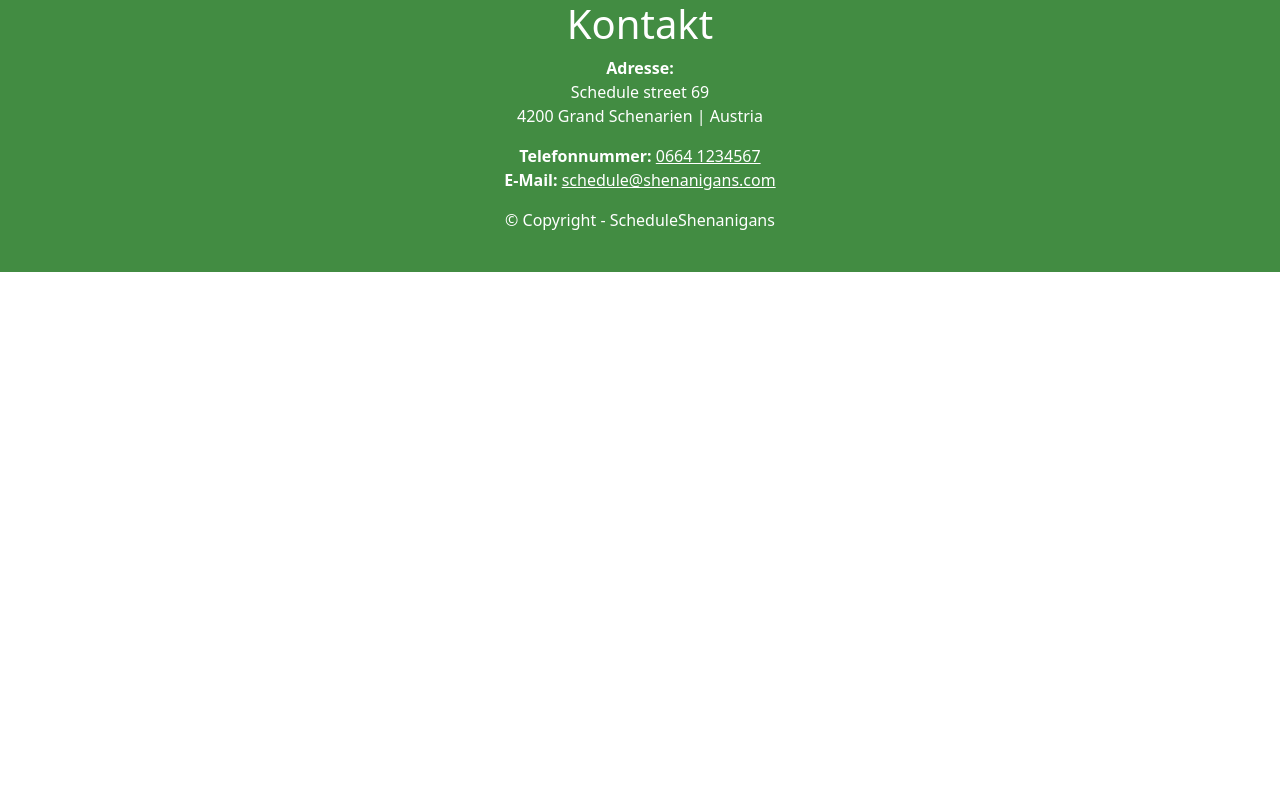
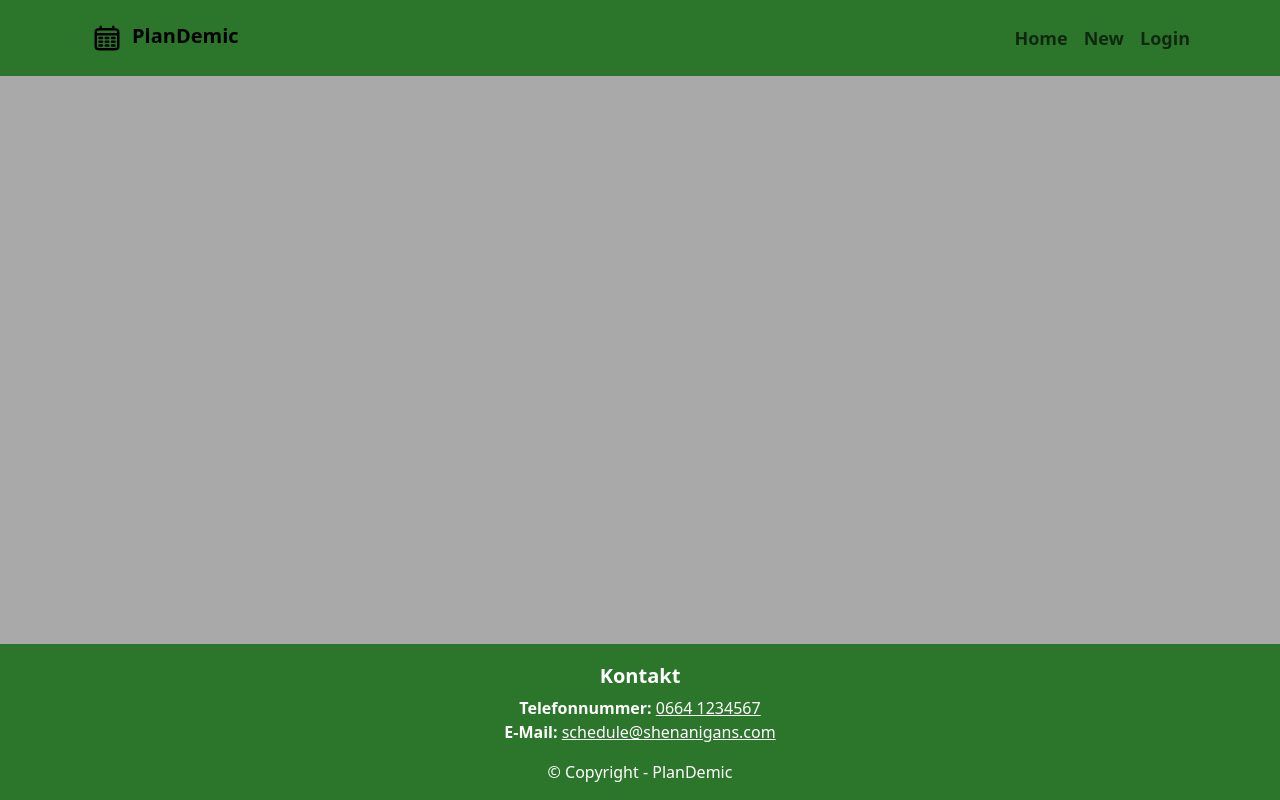
Before and after one commit to LukeStarlord349/Qodana_WebScriptingProjekt2024, a PHP site: page / in a window 1280 px wide. Run offline with PHP 8.4, Linux system fonts and the light colour scheme.

Commit message:
Erstes, grobes Desgign

```diff
--- a/frontend/css/myStyle.css
+++ b/frontend/css/myStyle.css
@@ -1,9 +1,27 @@
+/* Body styles */
+body {
+  background-color: darkgray;
+}
+
+
 /* Footer Styles */
-footer{
-    background-color: rgba(0, 100, 0, 0.74);
-    color: white;
-    text-align: center;
+footer {
+  position: fixed;
+  left: 0;
+  bottom: 0;
+  width: 100%;
+  background-color: rgba(0, 100, 0, 0.74);
+  color: white;
+  text-align: center;
+  padding-top: 20px;
+  margin-top: 50px;
 }
+
+#contactHeader {
+  font-size: 20px;
+  font-weight: bold;
+}
+
 a.foot-link:link, a.foot-link:visited {
     color: white;
   }
@@ -11,4 +29,37 @@ a.foot-link:link, a.foot-link:visited {
 a.foot-link:hover {
     color: black;
   }
+
+/* Navbar styles */
+
+#logo {
+    width: 30px;
+    height: 30px;
+    margin: 10px;
 }
+
+.navbar {
+  background-color: rgba(0, 100, 0, 0.74);
+  font-size: 18px;
+  font-weight: bold;
+}
+
+a:active {
+  color: white;
+}
+
+  /*
+.popup {
+  position: fixed;
+  top: 50%;
+  left: 50%;
+  transform: translate(-50%, -50%);
+  box-shadow: 1px 1px 3px black;
+  background: #2c3e50;
+  border-radius: 5px;
+  margin: 10px;
+  display: none;
+  z-index: 7;
+  padding: 25px;
+}
+*/
--- a/frontend/index.html
+++ /dev/null
@@ -1,33 +0,0 @@
-<!doctype html>
-<html lang="en">
-<head>
-    <meta charset="UTF-8">
-    <meta name="viewport"
-          content="width=device-width, user-scalable=no, initial-scale=1.0, maximum-scale=1.0, minimum-scale=1.0">
-    <meta http-equiv="X-UA-Compatible" content="ie=edge">
-    <link href="https://cdn.jsdelivr.net/npm/bootstrap@5.3.3/dist/css/bootstrap.min.css" rel="stylesheet" integrity="sha384-QWTKZyjpPEjISv5WaRU9OFeRpok6YctnYmDr5pNlyT2bRjXh0JMhjY6hW+ALEwIH" crossorigin="anonymous">
-    <link href="css/myStyle.css" rel="stylesheet">
-    <script type="text/javascript" src="https://ajax.aspnetcdn.com/ajax/jQuery/jquery-3.7.1.js"></script>
-    <script type="text/javascript" src="js/myScript.js"></script>
-    <title>ScheduleShenanigans</title>
-</head>
-
-<body>
-    <!-- Eine Liste mit den Terminen wird via JS erstellt (Jeder Termin eine eigene Bootstrap Card)-->
-
-    <!-- Einen Footer -->
-    <footer>
-        <h1>Kontakt</h1>
-        <p>
-            <strong>Adresse: </strong><br>
-            Schedule street 69<br>
-            4200 Grand Schenarien | Austria
-        </p>
-        <p><strong>Telefonnummer: </strong> <a class="foot-link" href="tel:06601234567">0664 1234567</a><br>
-        <strong>E-Mail: </strong><a class="foot-link" href="mailto:schedule@shenanigans.com">schedule@shenanigans.com</a></p>
-        <p>© Copyright - ScheduleShenanigans</p><br>
-    </footer>
-    <script src="https://cdn.jsdelivr.net/npm/bootstrap@5.3.3/dist/js/bootstrap.bundle.min.js" integrity="sha384-YvpcrYf0tY3lHB60NNkmXc5s9fDVZLESaAA55NDzOxhy9GkcIdslK1eN7N6jIeHz" crossorigin="anonymous"></script>
-</body>
-
-</html>
--- /dev/null
+++ b/frontend/index.php
@@ -0,0 +1,60 @@
+<!doctype html>
+<html lang="en">
+<head>
+    <meta charset="UTF-8">
+    <meta name="viewport"
+          content="width=device-width, user-scalable=no, initial-scale=1.0, maximum-scale=1.0, minimum-scale=1.0">
+    <meta http-equiv="X-UA-Compatible" content="ie=edge">
+    <link href="https://cdn.jsdelivr.net/npm/bootstrap@5.3.3/dist/css/bootstrap.min.css" rel="stylesheet" integrity="sha384-QWTKZyjpPEjISv5WaRU9OFeRpok6YctnYmDr5pNlyT2bRjXh0JMhjY6hW+ALEwIH" crossorigin="anonymous">
+    <link href="css/myStyle.css" rel="stylesheet">
+    <script type="text/javascript" src="https://ajax.aspnetcdn.com/ajax/jQuery/jquery-3.7.1.js"></script>
+    <script type="text/javascript" src="js/myScript.js"></script>
+    <title>PlanDemic</title>
+</head>
+
+<body>
+    <!-- Navbar -->
+    <nav class="navbar navbar-expand-lg fixed-top">
+  <div class="container">
+    <a class="navbar-brand" href="index.php">
+      <div class="logofont">
+        <img id="logo" src="img/logo.svg">PlanDemic
+      </div>
+    </a>
+    <button class="navbar-toggler" type="button" data-bs-toggle="collapse" data-bs-target="#navbarSupportedContent" aria-controls="navbarSupportedContent" aria-expanded="false" aria-label="Toggle navigation">
+      <span class="navbar-toggler-icon"></span>
+    </button>
+    <div class="collapse navbar-collapse" id="navbarSupportedContent">
+      <ul class="navbar-nav ms-auto mb-2 mb-lg-0">
+        <li class="nav-item">
+          <a class="nav-link" aria-current="page" href="index.php">Home</a>
+        </li>
+        <li class="nav-item">
+          <a class="nav-link" href="new.html">New</a>
+        </li>
+        <li class="nav-item">
+          <a class="nav-link" href="login.html">Login</a>
+        </li>
+      </ul>
+    </div>
+  </div>
+</nav>
+
+
+
+    <!-- Eine Liste mit den Terminen wird via JS erstellt (Jeder Termin eine eigene Bootstrap Card)-->
+
+
+
+
+    <!-- Einen Footer -->
+    <footer>
+        <h1 id="contactHeader">Kontakt</h1>
+        <p><strong>Telefonnummer: </strong> <a class="foot-link" href="tel:06601234567">0664 1234567</a><br>
+        <strong>E-Mail: </strong><a class="foot-link" href="mailto:schedule@plandemic.com">schedule@shenanigans.com</a></p>
+        <p>© Copyright - PlanDemic</p>
+    </footer>
+    <script src="https://cdn.jsdelivr.net/npm/bootstrap@5.3.3/dist/js/bootstrap.bundle.min.js" integrity="sha384-YvpcrYf0tY3lHB60NNkmXc5s9fDVZLESaAA55NDzOxhy9GkcIdslK1eN7N6jIeHz" crossorigin="anonymous"></script>
+</body>
+
+</html>
```
Also changed, not shown: frontend/img/logo.svg (added).
